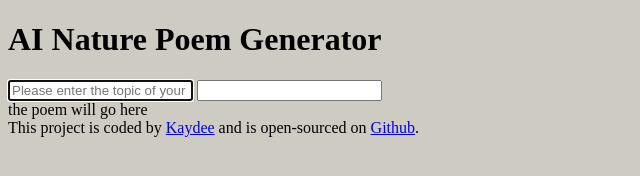
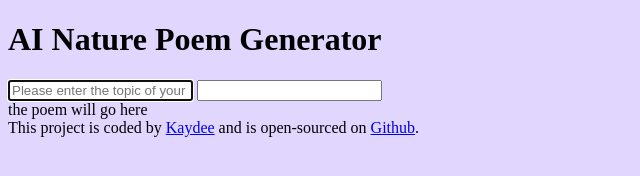
Before and after one commit to kaydee-codes/kaydee-poem-generator, a plain HTML site: page index.html in a window 1280 px wide. Shown: the whole page, without its empty margins (0-640 px from the left). Drawn offline with Linux system fonts and the light colour scheme.

Commit message:
changed background to purple, turned atuocomplete off for input

```diff
--- a/index.html
+++ b/index.html
@@ -15,6 +15,7 @@
           placeholder="Please enter the topic of your poem..."
           autofocus
           required
+          autocapitalize="off"
         />
         <input type="sumbit" />
         <div>the poem will go here</div>
--- a/src/style.css
+++ b/src/style.css
@@ -1,3 +1,3 @@
 body {
-  background: #cecbc2;
+  background: #e1d6fe;
 }
```
